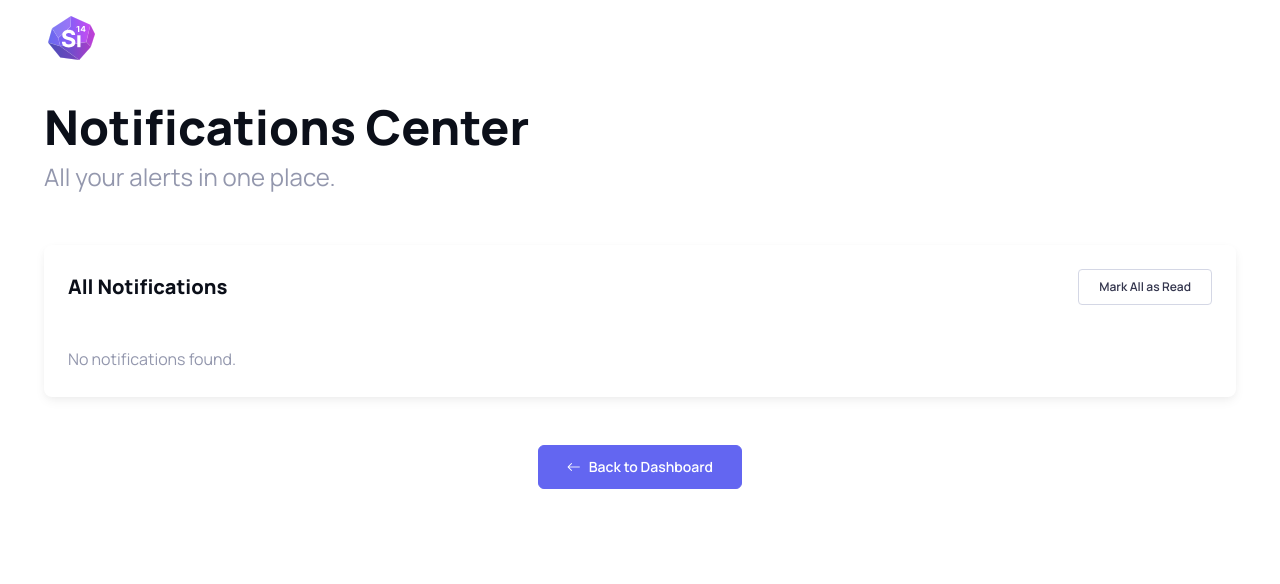
After one commit to immunesh/lazylancer, a Django app: page /dashboard/notifications/ in a window 1280 px wide. The commit adds this page. Shown: the top 584 px of the page. Run offline with Django 4.2, Linux system fonts and the light colour scheme; a user stored in the database is signed in; data comes from the database, SQL or seed files in the repository; some libraries are stand-ins or nearby versions.

Commit message:
feat: add notifications feature to dashboard
- Introduce a new notifications view to display user notifications dynamically.
- Implement a route to mark all notifications as read with a success message.
- Update dashboard template to include buttons for marking all notifications as read and viewing all notifications.
- Enhance the layout of the notifications section for better usability.

```diff
--- a/dashboard/urls.py
+++ b/dashboard/urls.py
@@ -6,4 +6,6 @@ app_name = 'dashboard'
 urlpatterns = [
     path('profile/', views.profile_view, name='profile'),
     path('', views.dashboard_view, name='dashboard'),
+    path('notifications/', views.notifications_view, name='notifications'),
+    path('notifications/mark_all_read/', views.mark_all_notifications_as_read, name='mark_all_notifications_as_read'),
 ]
--- a/dashboard/views.py
+++ b/dashboard/views.py
@@ -71,3 +71,17 @@ def dashboard_view(request):
         'notifications': notifications,
     }
     return render(request, 'dashboard/dashboard.html', context)
+
+@login_required
+def notifications_view(request):
+    notifications = request.user.notifications.all().order_by('-created_at')
+    context = {
+        'notifications': notifications
+    }
+    return render(request, 'dashboard/notifications.html', context)
+
+@login_required
+def mark_all_notifications_as_read(request):
+    request.user.notifications.update(is_read=True)
+    messages.success(request, 'All notifications marked as read.')
+    return redirect('dashboard:notifications')
--- /dev/null
+++ b/templates/dashboard/notifications.html
@@ -0,0 +1,56 @@
+{% extends 'base.html' %} {% load static %} {% block title %}All Notifications -
+LazyLancer{% endblock %} {% block content %} {% include 'nav.html' %}
+
+<!-- Page content -->
+<section class="position-relative py-5">
+  <div class="container position-relative pt-5 pb-lg-5 pb-md-4 pb-3">
+    <div class="row">
+      <!-- Page title -->
+      <div class="col-lg-12 mb-4 mb-lg-5">
+        <h1 class="display-5 mb-0">Notifications Center</h1>
+        <p class="lead text-muted mb-0">All your alerts in one place.</p>
+      </div>
+
+      <!-- All Notifications List -->
+      <div class="col-lg-12 mb-4">
+        <div class="card border-0 shadow-sm">
+          <div
+            class="card-header bg-transparent border-0 pt-4 d-flex justify-content-between align-items-center"
+          >
+            <h3 class="h5 mb-0">All Notifications</h3>
+            <a href="#" class="btn btn-sm btn-outline-secondary"
+              >Mark All as Read</a
+            >
+          </div>
+          <div class="card-body p-4">
+            {% if notifications %}
+            <div class="list-group list-group-flush">
+              {% for notification in notifications %}
+              <div class="list-group-item px-0 py-2">
+                <div class="d-flex align-items-center mb-2">
+                  <i class="bi bi-bell me-2 text-primary"></i>
+                  <p class="mb-0">{{ notification.message }}</p>
+                </div>
+                <small class="text-muted"
+                  >{{ notification.created_at|timesince }} ago</small
+                >
+              </div>
+              {% endfor %}
+            </div>
+            {% else %}
+            <p class="text-muted mb-0">No notifications found.</p>
+            {% endif %}
+          </div>
+        </div>
+      </div>
+
+      <!-- Back to Dashboard button -->
+      <div class="col-lg-12 text-center mt-4">
+        <a href="{% url 'dashboard:dashboard' %}" class="btn btn-primary">
+          <i class="bi bi-arrow-left me-2"></i>Back to Dashboard
+        </a>
+      </div>
+    </div>
+  </div>
+</section>
+{% endblock %}
```
Also changed, not shown: templates/dashboard/dashboard.html (+18 -3 lines).
